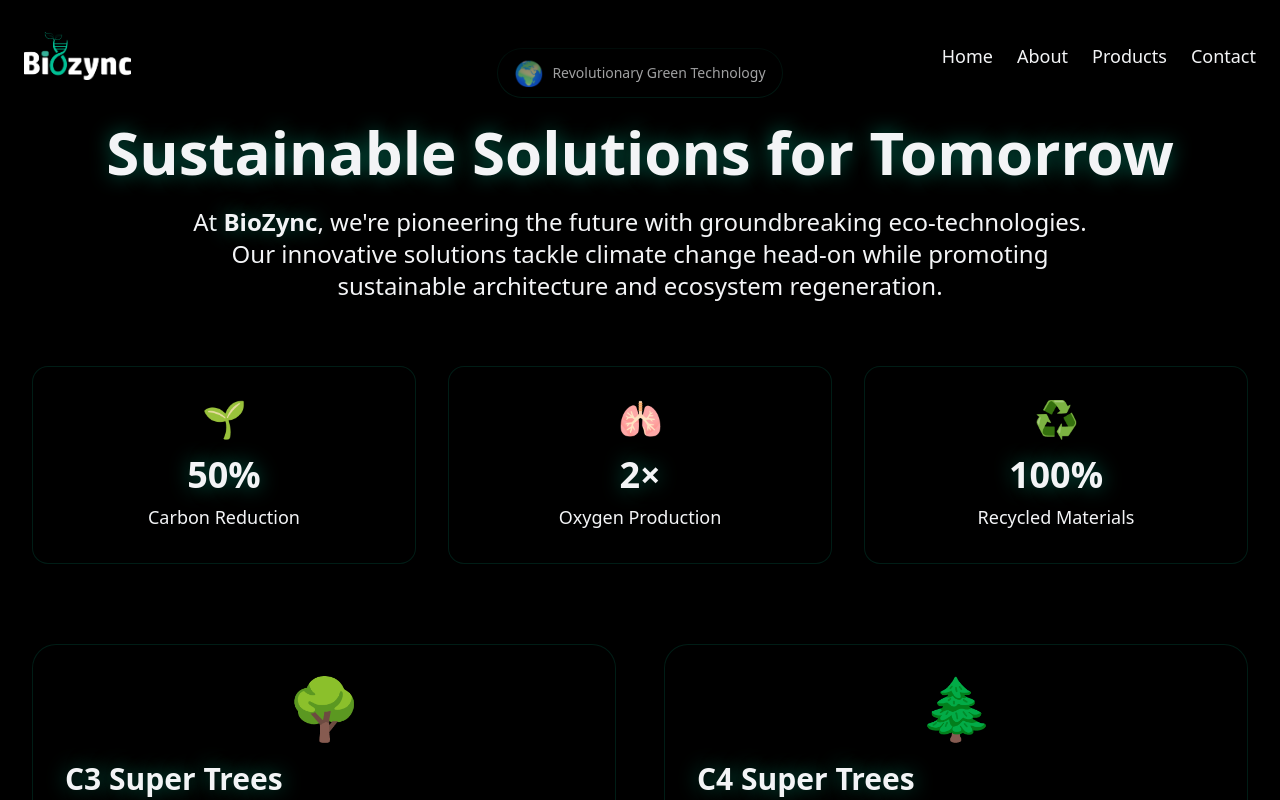
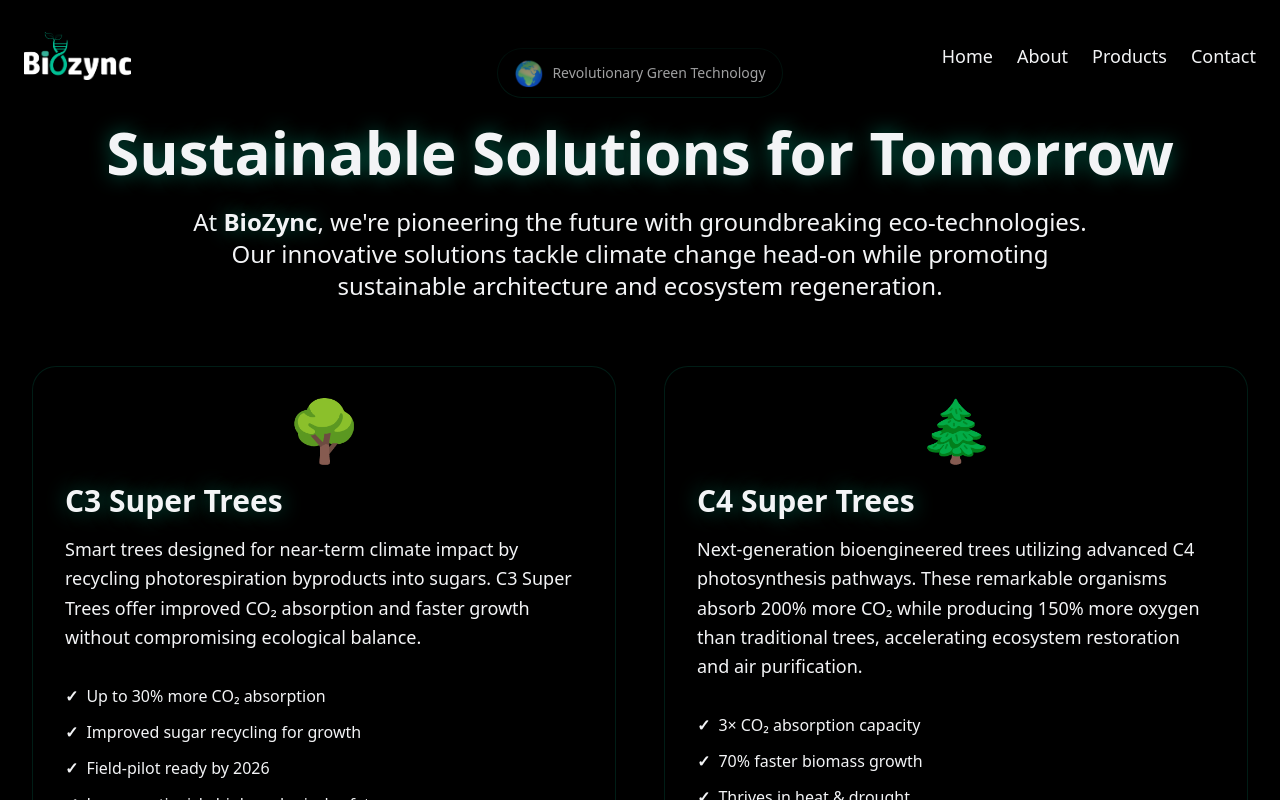
Before and after one commit to biozyncofficial-ux/biozync, a React (Vite) app: page /products in a window 1280 px wide. Shown: the top 800 px of the page. Built offline with nearby package versions, Linux system fonts and the light colour scheme.

Commit message:
removed the const stats

```diff
--- a/src/pages/Products.jsx
+++ b/src/pages/Products.jsx
@@ -11,12 +11,6 @@
   useEffect(() => {
     setIsLoaded(true);
   }, []);
-
-  const stats = [
-    { icon: '🌱', value: '50%', label: 'Carbon Reduction' },
-    { icon: '🫁', value: '2×', label: 'Oxygen Production' },
-    { icon: '♻️', value: '100%', label: 'Recycled Materials' }
-  ];
 
   const products = [
     {
@@ -187,21 +181,6 @@
           </p>
         </div>
 
-        {/* Stats Section */}
-        <div className={`grid grid-cols-1 md:grid-cols-3 gap-8 mb-20 ${isLoaded ? 'animate-slide-up' : 'opacity-0'}`} style={{ animationDelay: '0.2s' }}>
-          {stats.map((stat, index) => (
-            <div key={index} className="text-center glass-card rounded-2xl p-8 hover:scale-105 transition-transform duration-300">
-              <div className="text-4xl mb-4">{stat.icon}</div>
-              <div className="text-4xl font-bold mb-2 glow-text" style={{ color: 'var(--primary-teal)' }}>
-                {stat.value}
-              </div>
-              <div className="text-lg font-medium" style={{ color: 'var(--text-secondary)' }}>
-                {stat.label}
-              </div>
-            </div>
-          ))}
-        </div>
-
         {/* Products Grid */}
         <div className={`grid grid-cols-1 lg:grid-cols-2 gap-12 mb-20 ${isLoaded ? 'animate-slide-up' : 'opacity-0'}`} style={{ animationDelay: '0.4s' }}>
           {products.map((product) => (
```
